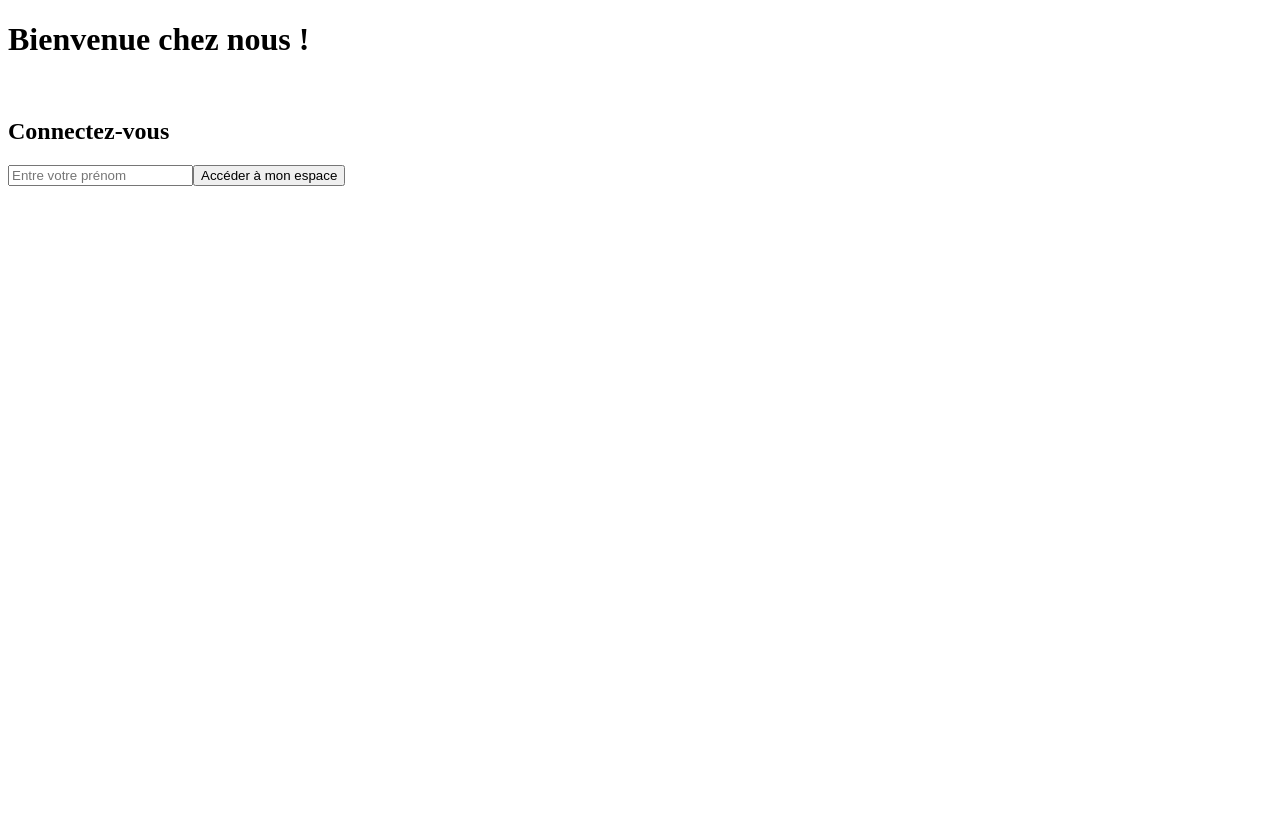
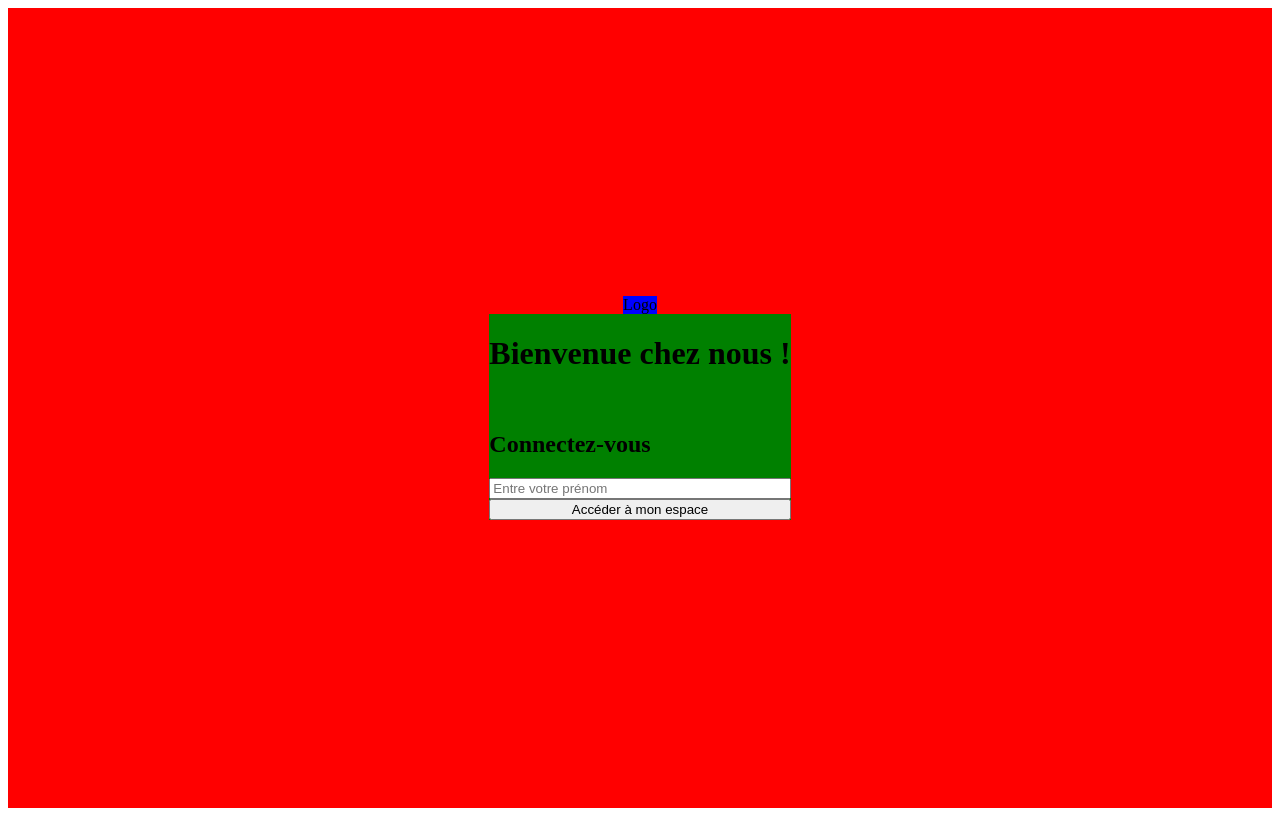
Before and after one commit to Ekkylibre/crazee-burger, a React (Vite) app: page / in a window 1280 px wide. Built offline with nearby package versions, Linux system fonts and the light colour scheme.

Commit message:
💄 F03: LoginPage > add layout

```diff
--- a/src/components/pages/login/LoginForm.jsx
+++ b/src/components/pages/login/LoginForm.jsx
@@ -18,11 +18,17 @@ export default function LoginForm() {
     }
 
     // affichage
-    return <form action="submit" onSubmit={handleSubmit}>
+    return <LoginFormStled action="submit" onSubmit={handleSubmit}>
         <h1>Bienvenue chez nous !</h1>
         <br />
         <h2>Connectez-vous</h2>
         <input value={inputValue} onChange={handleChange} type="text" placeholder="Entre votre prénom" required />
         <button>Accéder à mon espace</button>
-    </form>
+    </LoginFormStled>
 }
+
+const LoginFormStled = styled.form`
+  background: green;
+  display: flex;
+  flex-direction: column;
+`;
--- a/src/components/pages/login/LoginPages.jsx
+++ b/src/components/pages/login/LoginPages.jsx
@@ -1,9 +1,21 @@
+import styled from "styled-components";
 import LoginForm from "./LoginForm"
+import Logo from "../../reusable-ui/Logo";
 
 export default function LoginPages() {
   // affichage
-  return <div>
+  return (<LoginPagesStyled>
+    <Logo />
     <LoginForm />
-  </div>
+  </LoginPagesStyled>
+  )
+}
 
-}
+const LoginPagesStyled = styled.div`
+  background: red;
+  height: 100vh;
+  display: flex;
+  flex-direction: column;
+  justify-content: center;
+  align-items: center;
+`;
--- /dev/null
+++ b/src/components/reusable-ui/Logo.jsx
@@ -0,0 +1,9 @@
+import styled from "styled-components";
+
+export default function Logo() {
+  return <LogoStyled>Logo</LogoStyled>
+}
+
+const LogoStyled = styled.div`
+  background: blue;
+`;
```
